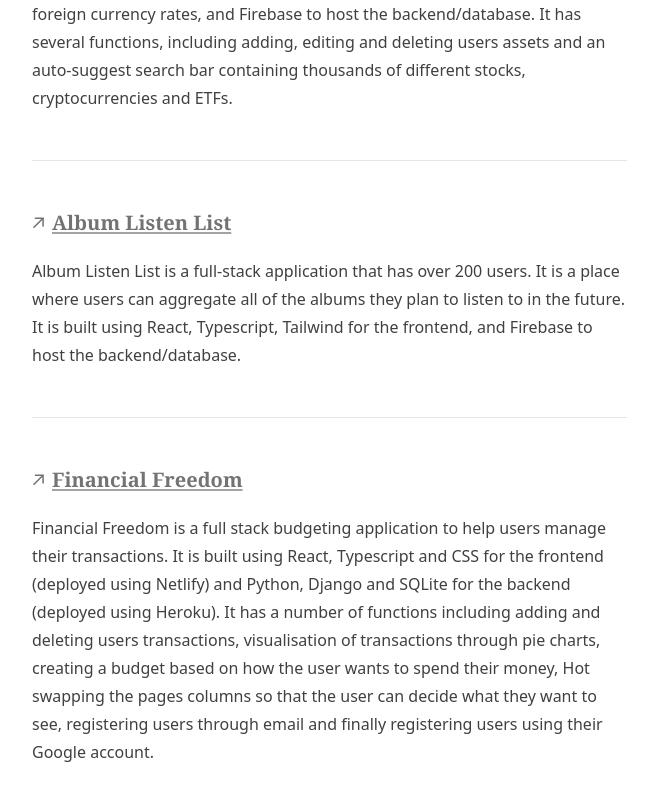
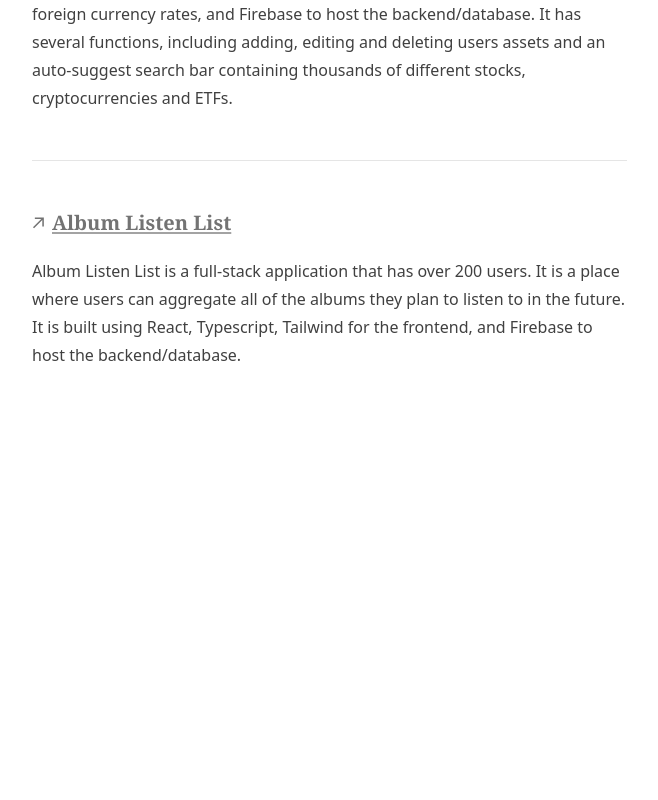
Before and after one commit to joshuarichards001/josh.work, a Next.js app: page /projects in a window 1280 px wide. Shown: the part 364-1164 px from the top of the page, without its empty margins (310-968 px from the left). After the commit the page ends 893 px from the top, so only its background shows below. Built offline with nearby package versions, Linux system fonts and the light colour scheme.

Commit message:
remove ff

```diff
--- a/app/projects/page.tsx
+++ b/app/projects/page.tsx
@@ -42,16 +42,6 @@ export default function page() {
           all of the albums they plan to listen to in the future. It is built using React, Typescript, Tailwind for the
           frontend, and Firebase to host the backend/database.
         </p>
-        <hr />
-        <TitleComponent title="Financial Freedom" link="https://financial-freedom.netlify.app/" />
-        <p>
-          Financial Freedom is a full stack budgeting application to help users manage their transactions. It is built
-          using React, Typescript and CSS for the frontend (deployed using Netlify) and Python, Django and SQLite for
-          the backend (deployed using Heroku). It has a number of functions including adding and deleting users
-          transactions, visualisation of transactions through pie charts, creating a budget based on how the user wants
-          to spend their money, Hot swapping the pages columns so that the user can decide what they want to see,
-          registering users through email and finally registering users using their Google account.
-        </p>
       </div>
     </section>
   );
```
